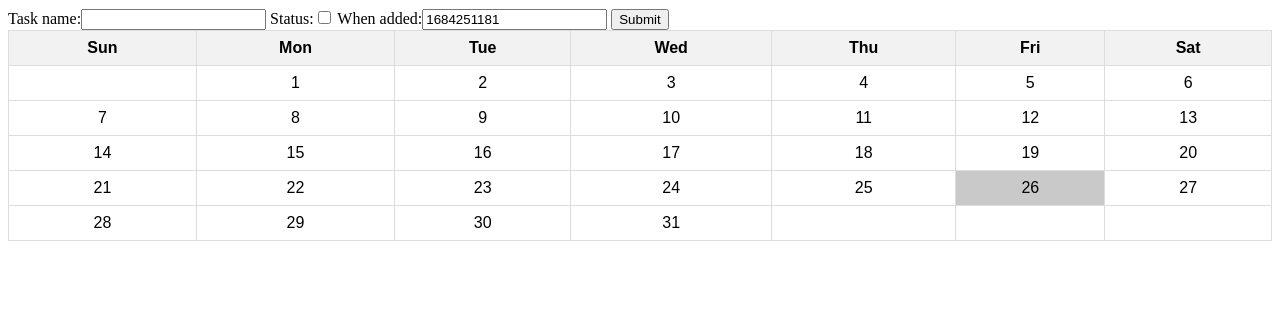
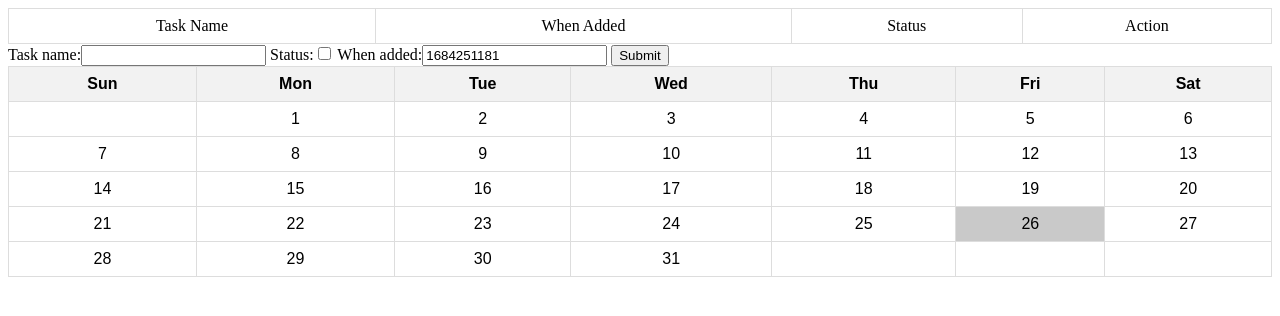
Before and after one commit to chaveniajeffry/django-todo, a Django app: page / in a window 1280 px wide. Shown: the top 316 px of the page. Run offline with Django 3.2, Linux system fonts and the light colour scheme; data that the repository does not hold is empty.

Commit message:
update task data to be presented in table

```diff
--- a/djangoTodo/baseTodo/templates/baseTodo/home.html
+++ b/djangoTodo/baseTodo/templates/baseTodo/home.html
@@ -9,13 +9,25 @@
     <link rel="stylesheet" type="text/css" href="{% static 'css/style.css' %}">
 </head>
 <body>
+    <table>
+        <tr>
+            <td>Task Name</td>
+            <td>When Added</td>
+            <td>Status</td>
+            <td colspan="2">Action</td>
+        </tr>
     {% for todo in todos %}
-        <p>Task Name: {{todo.task_name}}</p>
-        <p>When Added: <span class="local-date-format">{{todo.when_added}}</span></p>
-        <p>Status: {{todo.status}}</p>
-        <p><a href="{% url 'update-todo' todo.id %}">Edit</a></p>
-        <p><a href="{% url 'delete-todo' todo.id %}">Delete</a></p>
+
+        <tr>
+            <td>{{todo.task_name}}</td>
+            <td><span class="local-date-format">{{todo.when_added}}</span></td>
+            <td>{{todo.status}}</td>
+            <td><a href="{% url 'update-todo' todo.id %}">Edit</a></td>
+            <td><a href="{% url 'delete-todo' todo.id %}">Delete</a></td>
+        </tr>
+
     {% endfor %}
+    </table>
     <form action="{% url 'create-todo' %}" method="post">
         {% csrf_token %}
         {{ form }}
```
